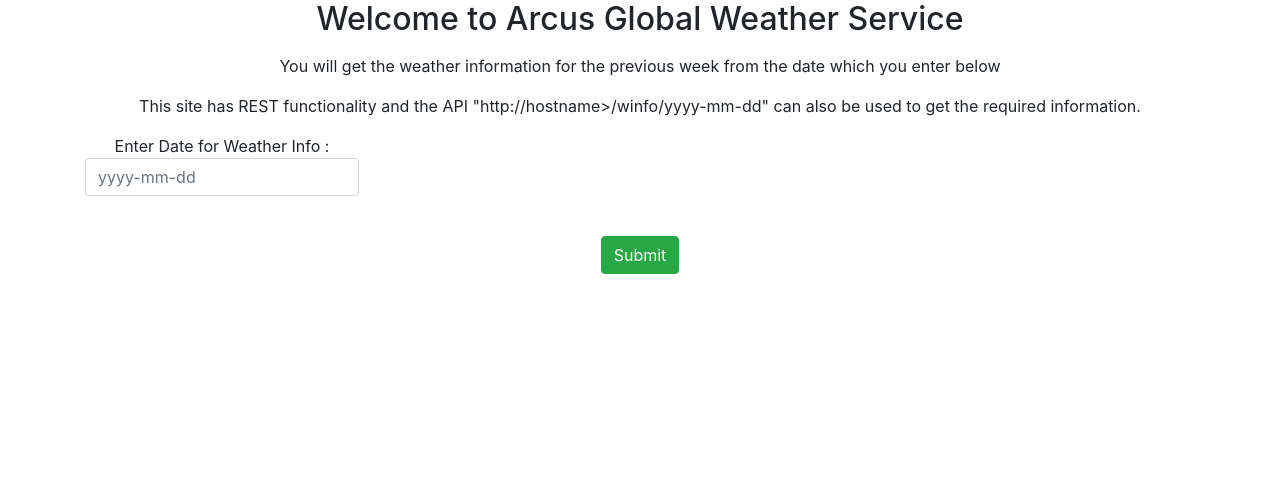
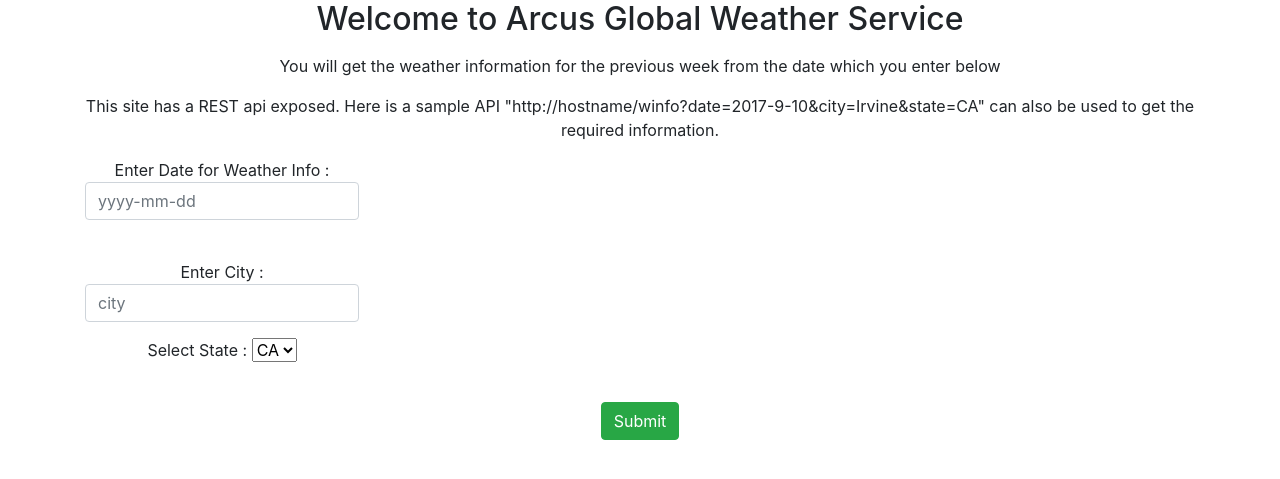
Before and after one commit to ninux1/Python, a Flask app: page / in a window 1280 px wide. Shown: the top 479 px of the page. Run offline with Flask 2, Linux system fonts and the light colour scheme; some libraries are stand-ins or nearby versions.

Commit message:
REST Weather service Application logic development.

```diff
--- a/flask/weatherinfo/main.py
+++ b/flask/weatherinfo/main.py
@@ -21,9 +21,10 @@ def main():
     obj = None
     if request.method == 'POST':
         wdate = request.form['name']
+        city = request.form['city']
+        state = request.form['state']
         if form.validate():
-            flash('The Date you entered is ' + wdate)
-            obj = Weather(str(wdate))
+            obj = Weather(str(wdate), city, state)
         else:
             flash('All the form fields are required. ')
     if obj:
@@ -32,9 +33,12 @@ def main():
         return render_template('form.html', form=form)
 
 
-@app.route('/winfo/<string:dat>', methods=['GET'])
-def get_weather_info(dat):
-    ret = Weather(dat)
+@app.route('/winfo', methods=['GET'])
+def get_weather_info():
+    wdate = request.args.get('date')
+    wcity = request.args.get('city')
+    wstate = request.args.get('state')
+    ret = Weather(wdate, wcity, wstate)
     return jsonify(ret.winfo)
 
 if __name__ == '__main__':
--- a/flask/weatherinfo/templates/form.html
+++ b/flask/weatherinfo/templates/form.html
@@ -16,8 +16,9 @@
   <h2><p align="center">Welcome to Arcus Global Weather Service</h2>
    <p align="center"> You will get the weather information for the previous week from the date which you enter below
    </p>
-   <p align="center"> This site has REST functionality and the API "http://hostname>/winfo/yyyy-mm-dd"
-                      can also be used to get the required information.
+   <p align="center"> This site has a REST api exposed. Here is a sample API
+       "http://hostname/winfo?date=2017-9-10&city=Irvine&state=CA" can also be used to get the required
+       information.
    </p>
 
   <form  action="" method="post" role="form">
@@ -25,6 +26,14 @@
     <div class="form-group">
       <label for="name"><p align="center">Enter Date for Weather Info :</label>
       <input type="text" class="form-control" id="name" name="name" placeholder="yyyy-mm-dd">
+      <label for="name"><p align="center">Enter City :</label>
+      <input type="text" class="form-control" id="city" name="city" placeholder="city">
+      <p align="center">Select State :</label>
+      <select name="state">
+          <option value="CA">CA</option>
+          <option value="OR">OR</option>
+      </select>
+
     </div>
     <p align="center">
     <button type="submit" class="btn btn-success">Submit</button>
```
Also changed, not shown: flask/weatherinfo/business.py (+10 -5 lines).
